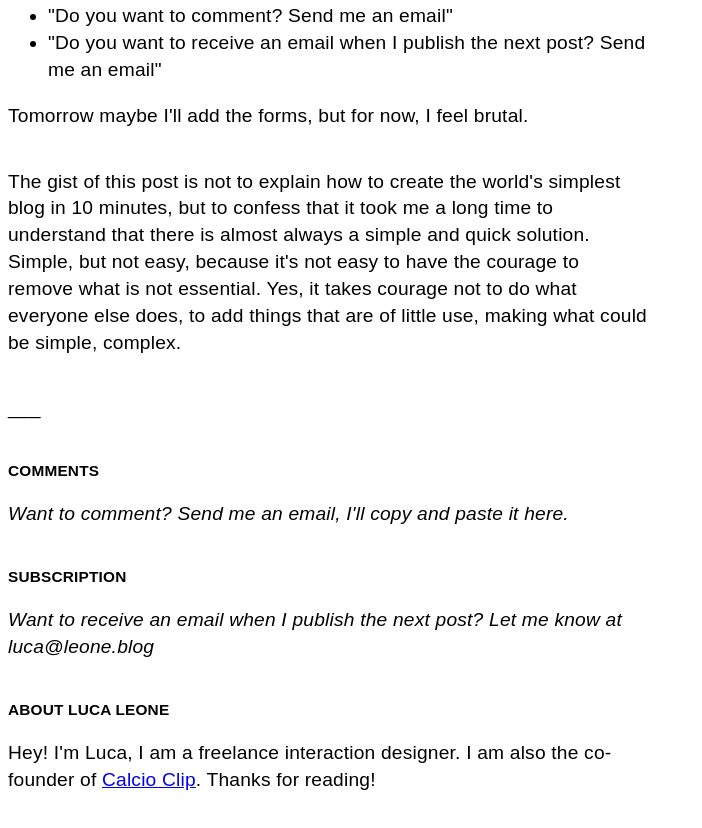
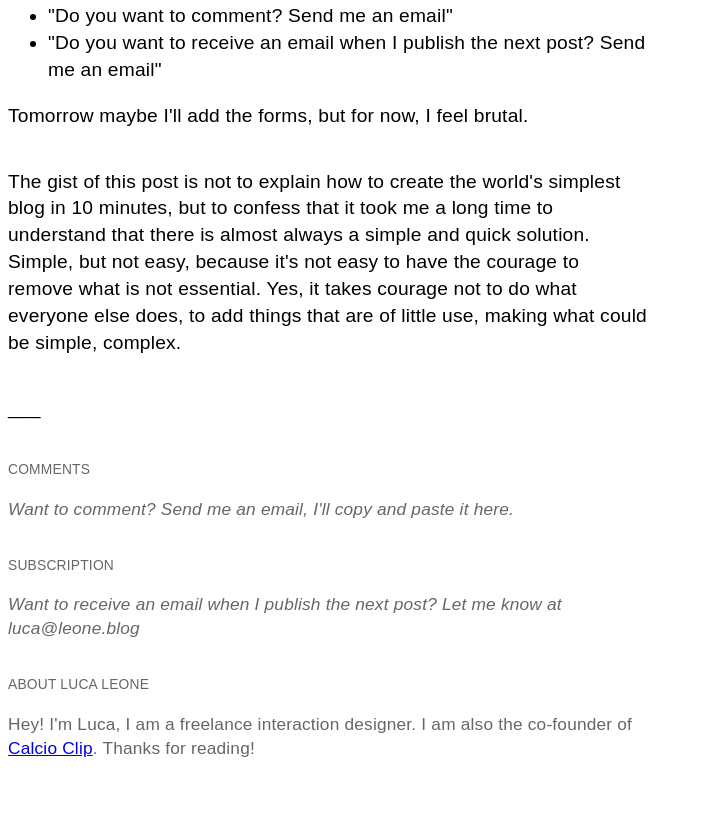
Before and after one commit to luc4leone/my-blog, a plain HTML site: page posts/publish-a-blog.html in a window 1280 px wide. Shown: the part 1159-1987 px from the top of the page, without its empty margins (0-702 px from the left). After the commit the page ends 1954 px from the top, so only its background shows below. Drawn offline with Linux system fonts and the light colour scheme; a web font is replaced by a local one.

Commit message:
footer + chiaro

```diff
--- a/posts/publish-a-blog.html
+++ b/posts/publish-a-blog.html
@@ -12,6 +12,7 @@
             font-size: 0.9em;
             font-family: sans-serif;
         }
+
         h3 {
             font-family: sans-serif;
             text-transform: uppercase;
@@ -23,6 +24,13 @@
         }
         .all {
             margin-bottom: 0;
+        }
+        footer {
+            color: #666;
+            font-size: 0.9em;
+        }
+        footer > h3 {
+            font-weight: 400;
         }
     </style>
 
```
